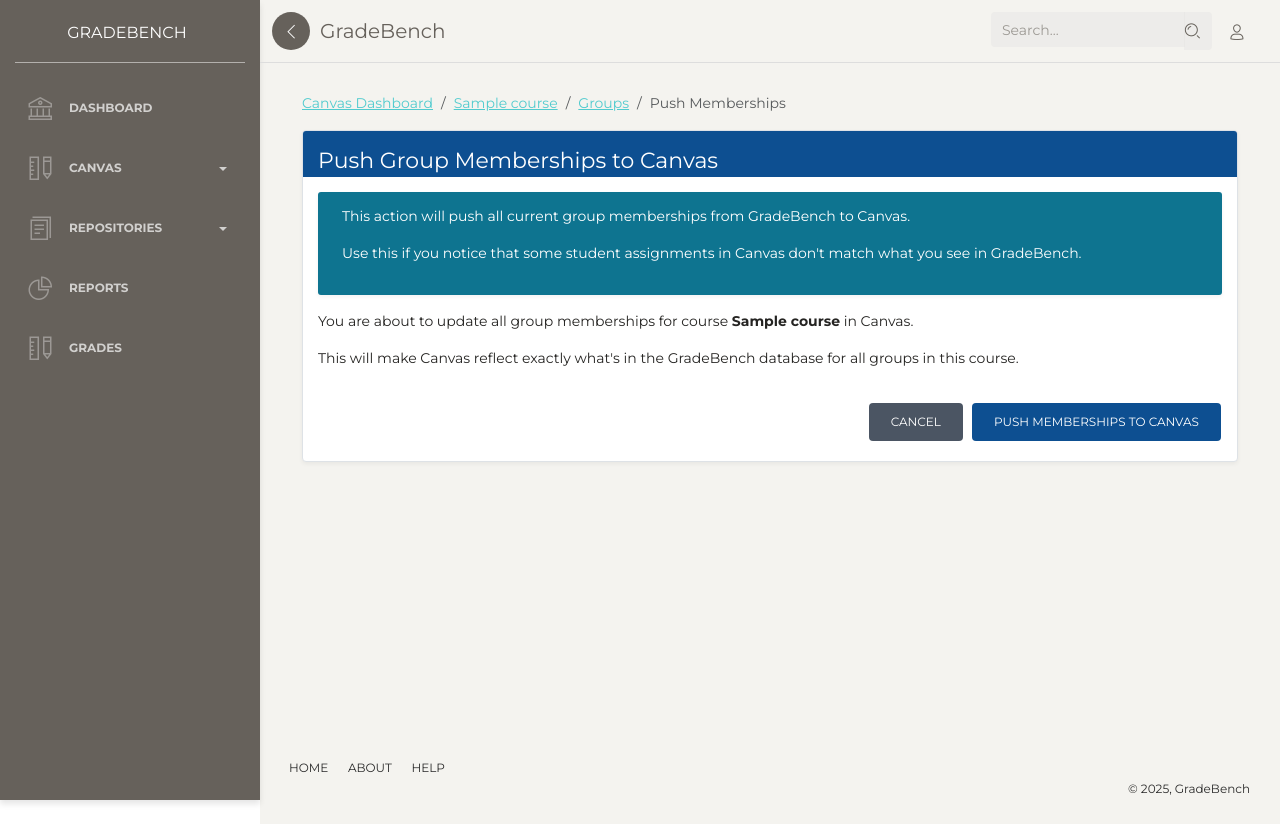
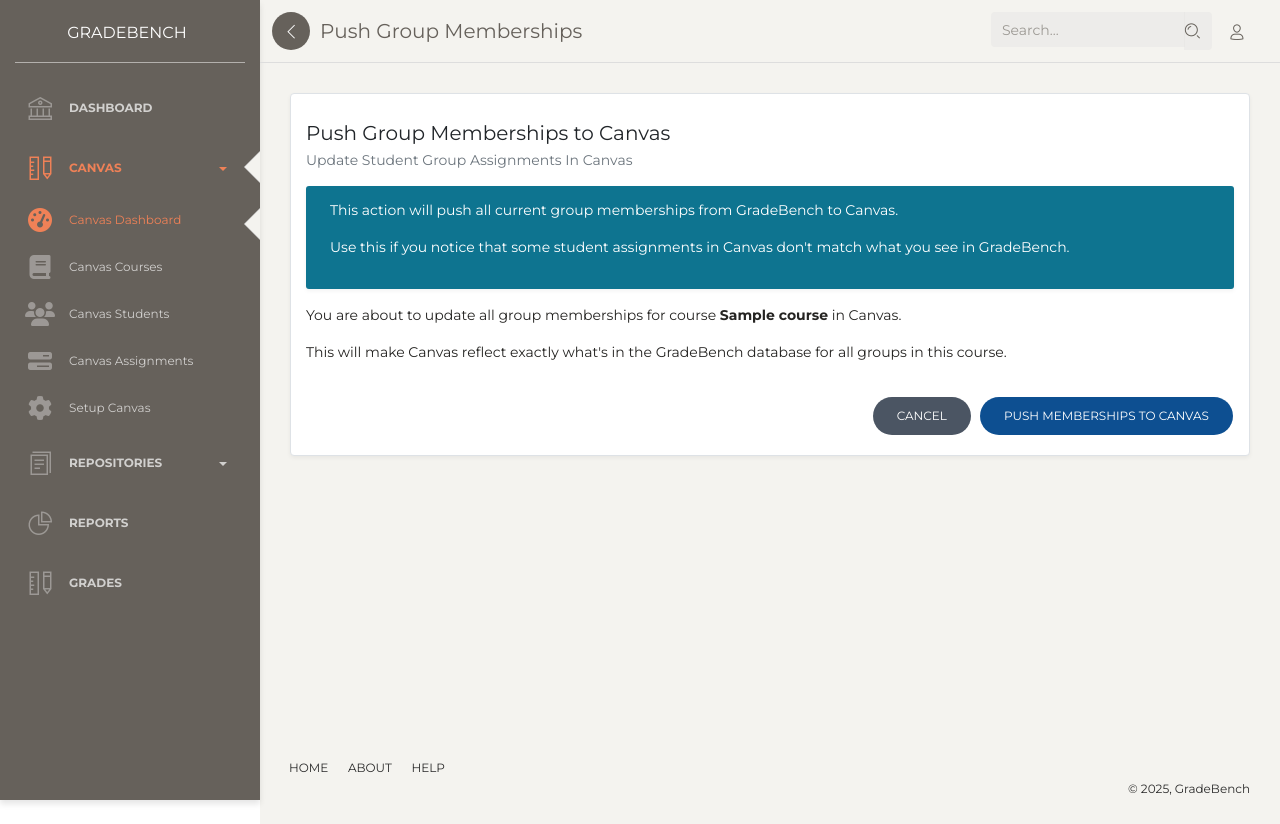
Before and after one commit to bmeddeb/GradeBench, a Django app: template templates/canvas/groups/confirm_push_memberships.html in a window 1280 px wide. Run offline with Django 5.2, Linux system fonts and the light colour scheme; the template is opened without the code that fills it: most values are stand-ins (such as "Sample title", 1, 10 or a date in 2020); some libraries are stand-ins or nearby versions.

Commit message:
style(canvas): Updated template inheritance - Used reusable components

```diff
--- a/templates/canvas/groups/confirm_push_memberships.html
+++ b/templates/canvas/groups/confirm_push_memberships.html
@@ -1,7 +1,10 @@
-{% extends 'base.html' %}
+{% extends 'canvas/base.html' %}
 {% load static %}
+{% load django_bootstrap5 %}
 
 {% block title %}Push Group Memberships - {{ course.name }}{% endblock %}
+{% block page_title %}Push Group Memberships{% endblock %}
+{% block nav_canvas_dashboard %}active{% endblock %}
 
 {% block extra_head %}
 {% load static %}
@@ -30,31 +33,16 @@
 </style>
 {% endblock %}
 
-{% block content %}
-<div class="container mt-4">
-    <div class="row">
-        <div class="col-md-12">
-            <nav aria-label="breadcrumb">
-                <ol class="breadcrumb">
-                    <li class="breadcrumb-item"><a href="{% url 'canvas_dashboard' %}">Canvas Dashboard</a></li>
-                    <li class="breadcrumb-item"><a href="{% url 'canvas_course_detail' course_id=course.canvas_id %}">{{ course.name }}</a></li>
-                    <li class="breadcrumb-item"><a href="{% url 'canvas_course_groups' course_id=course.canvas_id %}">Groups</a></li>
-                    <li class="breadcrumb-item active">Push Memberships</li>
-                </ol>
-            </nav>
-        </div>
-    </div>
-
-    <div class="row">
-        <div class="col-md-12">
+{% block canvas_content %}
+    <!-- Progress tracking section (initially hidden) -->
     <div class="card">
-                <div class="card-header bg-primary text-white">
-                    <h5 class="mb-0">Push Group Memberships to Canvas</h5>
+        <div class="card-header">
+            <h4 class="card-title">Push Group Memberships to Canvas</h4>
+            <p class="card-category">Update student group assignments in Canvas</p>
         </div>
         <div class="card-body">
-                    <!-- Progress tracking section (initially hidden) -->
             <div id="progressContainer" {% if push_in_progress %}style="display: block;"{% endif %}>
-                        <div class="alert alert-info">
+                <div class="alert alert-info" role="alert">
                     <p><i class="fas fa-sync fa-spin me-2"></i> <strong>In Progress: </strong><span id="progressMessage">Initializing operation...</span></p>
                 </div>
 
@@ -71,28 +59,28 @@
                 </div>
 
                 <div id="operationComplete" style="display: none;">
-                            <div class="alert alert-success">
+                    <div class="alert alert-success" role="alert">
                         <p><i class="fas fa-check-circle me-2"></i> <span id="successMessage">Operation completed successfully!</span></p>
                     </div>
                     <div class="d-flex justify-content-end mt-4">
-                                <a href="{% url 'canvas_course_groups' course_id=course_id %}" class="btn btn-primary">Return to Groups</a>
+                        <a href="{% url 'canvas_course_groups' course_id=course_id %}" class="btn btn-primary btn-round">Return to Groups</a>
                     </div>
                 </div>
 
                 <div id="operationError" style="display: none;">
-                            <div class="alert alert-danger">
+                    <div class="alert alert-danger" role="alert">
                         <p><i class="fas fa-exclamation-circle me-2"></i> <span id="errorMessage">An error occurred during the operation.</span></p>
                     </div>
                     <div class="d-flex justify-content-end mt-4">
-                                <a href="{% url 'canvas_course_groups' course_id=course_id %}" class="btn btn-secondary me-2">Return to Groups</a>
-                                <button id="retryButton" class="btn btn-primary">Retry</button>
+                        <a href="{% url 'canvas_course_groups' course_id=course_id %}" class="btn btn-secondary btn-round me-2">Return to Groups</a>
+                        <button id="retryButton" class="btn btn-primary btn-round">Retry</button>
                     </div>
                 </div>
             </div>
 
             <!-- Confirmation form (hidden when in progress) -->
             <div id="confirmationContainer" {% if push_in_progress %}style="display: none;"{% endif %}>
-                        <div class="alert alert-info">
+                <div class="alert alert-info" role="alert">
                     <p>This action will push all current group memberships from GradeBench to Canvas.</p>
                     <p>Use this if you notice that some student assignments in Canvas don't match what you see in GradeBench.</p>
                 </div>
@@ -103,13 +91,10 @@
                 <form method="post">
                     {% csrf_token %}
                     <div class="d-flex justify-content-end mt-4">
-                                <a href="{% url 'canvas_course_groups' course_id=course.canvas_id %}" class="btn btn-secondary me-2">Cancel</a>
-                                <button type="submit" class="btn btn-primary">Push Memberships to Canvas</button>
+                        <a href="{% url 'canvas_course_groups' course_id=course.canvas_id %}" class="btn btn-secondary btn-round me-2">Cancel</a>
+                        {% bootstrap_button "Push Memberships to Canvas" button_type="submit" button_class="btn-primary btn-round" %}
                     </div>
                 </form>
-                    </div>
-                </div>
-            </div>
             </div>
         </div>
     </div>
--- a/templates/canvas/setup.html
+++ b/templates/canvas/setup.html
@@ -33,7 +33,7 @@
                         <label for="apiKeyInput" class="form-label">{{ form.api_key.label }}</label>
                         <div class="input-group">
                             {{ form.api_key }}
-                            <button class="btn btn-outline-secondary" type="button" id="toggleApiKey">
+                            <button class="btn btn-outline-secondary btn-round" type="button" id="toggleApiKey">
                                 <i class="fa fa-eye"></i>
                             </button>
                         </div>
@@ -73,7 +73,7 @@
                     </div>
 
                     <div class="text-center mt-4">
-                        {% bootstrap_button "Save Configuration" button_type="submit" button_class="btn-primary btn-fill" %}
+                        {% bootstrap_button "Save Configuration" button_type="submit" button_class="btn-primary btn-round" %}
                     </div>
                 </form>
             </div>
```
Lines whose indentation alone changed are shown as unchanged.
